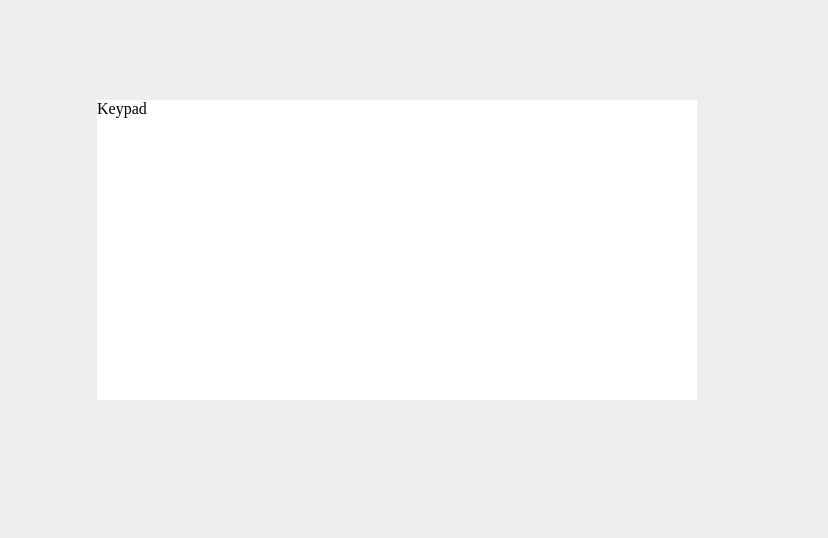
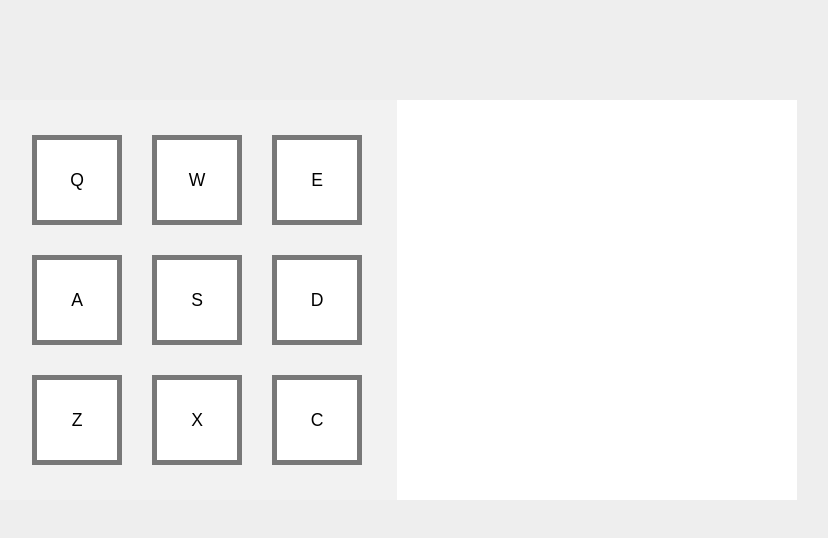
Before and after one commit to Drummer143/drum-machine, a React (Create React App) app: page / in a window 1280 px wide. Shown: the top 538 px of the page, without its empty margins (243-1071 px from the left). Built offline with nearby package versions, Linux system fonts and the light colour scheme.

Commit message:
feat: made keypad

```diff
--- a/src/components/App/App.css
+++ b/src/components/App/App.css
@@ -1,6 +1,6 @@
 .app {
-  width: 600px;
-  height: 300px;
+  width: 800px;
+  height: 400px;
   margin: 100px auto 0;
   background-color: #fff;
 }
--- a/src/components/App/App.js
+++ b/src/components/App/App.js
@@ -1,11 +1,14 @@
-import Drumpad from './../Drumpad/Drumpad';
+import Setup from './../Setup/Setup';
+import Keypad from '../Keypad/Keypad';
+import { setOne, setTwo } from './../../sampleSet';
 
 import './App.css';
 
 function App() {
     return (
         <div className="app">
-            <Drumpad />
+            <Keypad sampleSet={setOne}/>
+            {/* <Setup /> */}
         </div>
     );
 }
--- a/src/components/App/App.scss
+++ b/src/components/App/App.scss
@@ -1,6 +1,6 @@
 .app {
-    width: 600px;
-    height: 300px;
+    width: 800px;
+    height: 400px;
 
     margin: 100px auto 0;
 
--- a/src/components/Drumpad/Drumpad.js
+++ /dev/null
@@ -1,14 +0,0 @@
-
-import Setup from './../Setup/Setup';
-import Keypad from './../Keypad/Keypad';
-
-function Drumpad() {
-    return (
-        <div>
-            <Keypad />
-            {/* <Setup /> */}
-        </div>
-    );
-}
-
-export default Drumpad;
--- a/src/components/Keypad/Keypad.css
+++ b/src/components/Keypad/Keypad.css
@@ -0,0 +1,26 @@
+.keypad {
+  box-sizing: border-box;
+  width: 50%;
+  height: 100%;
+  padding: 40px;
+  display: grid;
+  grid-template-columns: repeat(3, 25%);
+  grid-template-rows: repeat(3, 25%);
+  grid-gap: 12.5%;
+  background-color: #f2f2f2;
+}
+.keypad button {
+  background-color: #fff;
+  box-shadow: 0 0 0 5px rgba(0, 0, 0, 0.5019607843);
+  font-size: 1.1em;
+}
+.keypad button:hover {
+  transform: scale(1.1);
+  box-shadow: none;
+}
+.keypad button:active {
+  transform: scale(0.9);
+  box-shadow: 0 0 0 10px rgba(0, 0, 0, 0.5019607843);
+}
+
+/*# sourceMappingURL=Keypad.css.map */
--- a/src/components/Keypad/Keypad.js
+++ b/src/components/Keypad/Keypad.js
@@ -1,7 +1,18 @@
-function Keypad() {
+import './Keypad.css';
+
+const Button = ({ keyParams }) => {
+    const { keyTrigger, url } = keyParams;
+    const sampleAudio = new Audio(url);
+
+    return <button type='button' onClick={() => sampleAudio.play()}>{keyTrigger}</button>;
+};
+
+function Keypad({ sampleSet }) {
+    const buttons = sampleSet.map((key, i) => <Button key={i} keyParams={key} />);
+
     return (
-        <div>
-            Keypad
+        <div className="keypad">
+            {buttons}
         </div>
     );
 }
--- a/src/components/Keypad/Keypad.scss
+++ b/src/components/Keypad/Keypad.scss
@@ -0,0 +1,32 @@
+.keypad {
+    box-sizing: border-box;
+
+    width: 50%;
+    height: 100%;
+
+    padding: 40px;
+
+    display: grid;
+
+    grid-template-columns: repeat(3, 25%);
+    grid-template-rows: repeat(3, 25%);
+    grid-gap: 12.5%;
+
+    background-color: #f2f2f2;
+
+    button {
+        background-color: #fff;
+        box-shadow: 0 0 0 5px #00000080;
+        font-size: 1.1em;
+    }
+
+    button:hover {
+        transform: scale(1.1);
+        box-shadow: none;
+    }
+
+    button:active {
+        transform: scale(0.9);
+        box-shadow: 0 0 0 10px #00000080;
+    }
+}
--- a/src/index.css
+++ b/src/index.css
@@ -12,4 +12,5 @@ body {
 
 button, input {
   border: none;
+  cursor: pointer;
 }
--- /dev/null
+++ b/src/sampleSet.js
@@ -0,0 +1,113 @@
+export const setOne = [
+    {
+        keyCode: 81,
+        keyTrigger: 'Q',
+        id: 'Heater-1',
+        url: 'https://s3.amazonaws.com/freecodecamp/drums/Heater-1.mp3'
+    },
+    {
+        keyCode: 87,
+        keyTrigger: 'W',
+        id: 'Heater-2',
+        url: 'https://s3.amazonaws.com/freecodecamp/drums/Heater-2.mp3'
+    },
+    {
+        keyCode: 69,
+        keyTrigger: 'E',
+        id: 'Heater-3',
+        url: 'https://s3.amazonaws.com/freecodecamp/drums/Heater-3.mp3'
+    },
+    {
+        keyCode: 65,
+        keyTrigger: 'A',
+        id: 'Heater-4',
+        url: 'https://s3.amazonaws.com/freecodecamp/drums/Heater-4_1.mp3'
+    },
+    {
+        keyCode: 83,
+        keyTrigger: 'S',
+        id: 'Clap',
+        url: 'https://s3.amazonaws.com/freecodecamp/drums/Heater-6.mp3'
+    },
+    {
+        keyCode: 68,
+        keyTrigger: 'D',
+        id: 'Open-HH',
+        url: 'https://s3.amazonaws.com/freecodecamp/drums/Dsc_Oh.mp3'
+    },
+    {
+        keyCode: 90,
+        keyTrigger: 'Z',
+        id: "Kick-n'-Hat",
+        url: 'https://s3.amazonaws.com/freecodecamp/drums/Kick_n_Hat.mp3'
+    },
+    {
+        keyCode: 88,
+        keyTrigger: 'X',
+        id: 'Kick',
+        url: 'https://s3.amazonaws.com/freecodecamp/drums/RP4_KICK_1.mp3'
+    },
+    {
+        keyCode: 67,
+        keyTrigger: 'C',
+        id: 'Closed-HH',
+        url: 'https://s3.amazonaws.com/freecodecamp/drums/Cev_H2.mp3'
+    }
+];
+
+export const setTwo = [
+    {
+        keyCode: 81,
+        keyTrigger: 'Q',
+        id: 'Chord-1',
+        url: 'https://s3.amazonaws.com/freecodecamp/drums/Chord_1.mp3'
+    },
+    {
+        keyCode: 87,
+        keyTrigger: 'W',
+        id: 'Chord-2',
+        url: 'https://s3.amazonaws.com/freecodecamp/drums/Chord_2.mp3'
+    },
+    {
+        keyCode: 69,
+        keyTrigger: 'E',
+        id: 'Chord-3',
+        url: 'https://s3.amazonaws.com/freecodecamp/drums/Chord_3.mp3'
+    },
+    {
+        keyCode: 65,
+        keyTrigger: 'A',
+        id: 'Shaker',
+        url: 'https://s3.amazonaws.com/freecodecamp/drums/Give_us_a_light.mp3'
+    },
+    {
+        keyCode: 83,
+        keyTrigger: 'S',
+        id: 'Open-HH',
+        url: 'https://s3.amazonaws.com/freecodecamp/drums/Dry_Ohh.mp3'
+    },
+    {
+        keyCode: 68,
+        keyTrigger: 'D',
+        id: 'Closed-HH',
+        url: 'https://s3.amazonaws.com/freecodecamp/drums/Bld_H1.mp3'
+    },
+    {
+        keyCode: 90,
+        keyTrigger: 'Z',
+        id: 'Punchy-Kick',
+        url: 'https://s3.amazonaws.com/freecodecamp/drums/punchy_kick_1.mp3'
+    },
+    {
+        keyCode: 88,
+        keyTrigger: 'X',
+        id: 'Side-Stick',
+        url: 'https://s3.amazonaws.com/freecodecamp/drums/side_stick_1.mp3'
+    },
+    {
+        keyCode: 67,
+        keyTrigger: 'C',
+        id: 'Snare',
+        url: 'https://s3.amazonaws.com/freecodecamp/drums/Brk_Snr.mp3'
+    }
+];
```
Also changed, not shown: src/components/Drumpad/Drumpad.css (deleted), src/components/Drumpad/Drumpad.scss (deleted), 1 other file (tests, documents, lock files or other folders).
